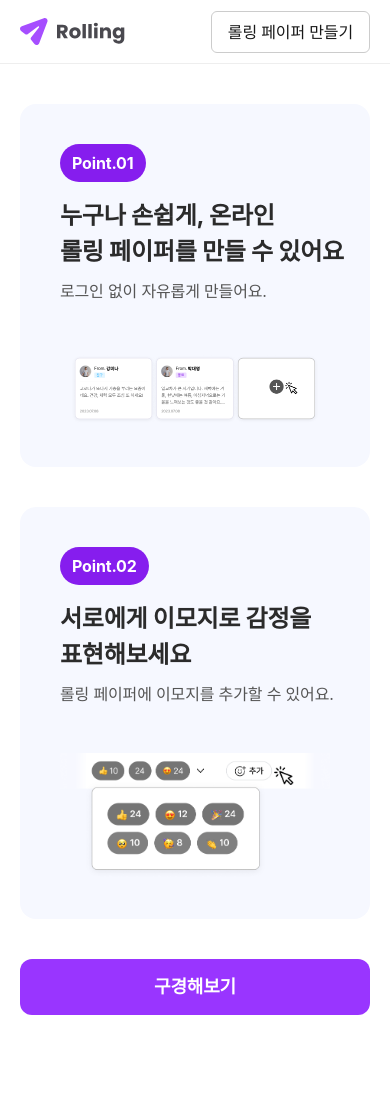
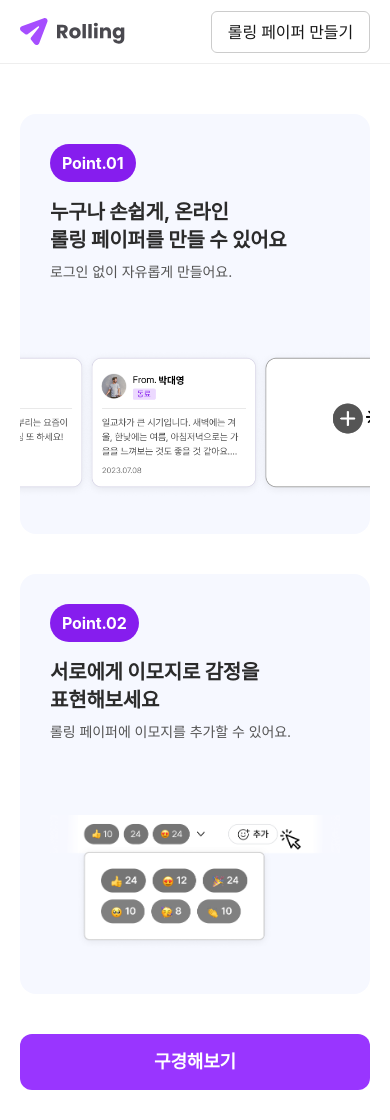
Before and after one commit to daeya0406/rolling-part2-team2, a React (Vite) app: page / in a window 390 px wide. Before the commit the page ends 1045 px from the top, so only its background shows below. Built offline with nearby package versions, Linux system fonts and the light colour scheme; a web font is replaced by a local one.

Commit message:
fix: 메인 페이지 모바일 반응형 style.scss 수정

```diff
--- a/src/pages/Main/style.scss
+++ b/src/pages/Main/style.scss
@@ -14,7 +14,7 @@
     margin: 0 auto;
   }
 
-  /* 공통 섹션 정의 */
+  /* 공통 섹션 영역 */
   .content__section {
     display: flex;
     justify-content: space-between;
@@ -23,8 +23,10 @@
     width: 100%;
     padding: 60px;
     border-radius: 24px;
-    background-color: #f6f8ff; // 지정된 컬러 가이드가 없어서 헥사코드로 설정함
-    transition: all 0.3s ease;
+    background-color: #f6f8ff;
+    transition: all 0.4s ease;
+    min-height: 420px;
+    overflow: hidden;
 
     /* 텍스트 영역 */
     .content__wrapper {
@@ -44,7 +46,7 @@
       width: fit-content;
     }
 
-    /* 타이틀과 디스크립션 */
+    /* 타이틀 & 디스크립션 */
     .content__title {
       @include typo(24, 700);
       color: var(--c-gray800);
@@ -57,7 +59,7 @@
       margin-bottom: 16px;
     }
 
-    /* 이미지 영역 */
+    /* 이미지 */
     .content__image {
       flex: 1;
       text-align: right;
@@ -66,22 +68,31 @@
         width: 100%;
         max-width: 800px;
         height: auto;
+        transform: translateX(40px);
+        transition: all 0.4s ease;
       }
     }
   }
 
-  /* 반전 섹션으로 이미지 왼쪽 배치 구성 */
+  /* 두 번째 섹션 */
   .content__section--reverse {
     .content__image {
       flex: 2;
       text-align: left;
 
       img {
-        max-width: 470px;
+        width: 100%;
+        max-width: 480px;
+        height: auto;
+        transform: translateX(50px);
+        transition: all 0.4s ease;
       }
     }
   }
 
+  /* ---------- ✅ 반응형 ---------- */
+
+  /* PC (1025px 이상) */
   @media (min-width: 1025px) {
     .content__section:first-of-type .content__wrapper {
       flex: 0.5;
@@ -94,13 +105,11 @@
     .btn {
       width: 100%;
       padding: 14px 30px;
-      display: block;
-      margin: 0 auto;
       box-sizing: border-box;
     }
 
     .visible__br {
-      display: none;
+      display: none !important;
     }
 
     .content__section,
@@ -111,78 +120,13 @@
       padding: 40px;
 
       .content__image {
-        order: 1;
+        order: 2;
         display: flex;
         justify-content: center;
         width: 100%;
 
         img {
-          max-width: 700px;
-          width: 100%;
-          height: auto;
-        }
-      }
-
-      .content__wrapper {
-        order: 1;
-        display: flex;
-        flex-direction: column;
-        align-items: flex-start;
-        text-align: left;
-        margin-left: 40px;
-      }
-
-      .content__title,
-      .content__description {
-        white-space: nowrap;
-        overflow: hidden;
-        text-overflow: ellipsis;
-        max-width: 90vw;
-      }
-    }
-
-    .content__section--reverse {
-      .content__image {
-        order: 2;
-
-        img {
-          max-width: 550px;
-          margin: 0 auto;
-        }
-      }
-    }
-  }
-
-  /* 모바일 (768px 이하) */
-  @media (max-width: 768px) {
-    padding: 50px 24px 30px;
-
-    .btn {
-      width: 100%;
-      max-width: 100%;
-      display: block;
-    }
-
-    .content__section,
-    .content__section--reverse {
-      border-radius: 16px;
-
-      .content__title {
-        @include typo(24, 700);
-      }
-
-      .content__description {
-        @include typo(16, 400);
-      }
-
-      .content__image {
-        order: 2;
-        display: flex;
-        justify-content: center;
-
-        img {
           max-width: 720px;
-          margin: 0 auto;
           transform: none;
         }
       }
@@ -195,66 +139,94 @@
       }
     }
 
+    .content__section--reverse .content__image img {
+      max-width: 550px;
+    }
+  }
+
+  /* 모바일 (768px 이하) */
+  @media (max-width: 768px) {
+    padding: 50px 20px 30px;
+
+    .visible__br {
+      display: none !important;
+    }
+
+    .content__section,
     .content__section--reverse {
+      border-radius: 16px;
+
+      .content__title {
+        @include typo(20, 700);
+      }
+
+      .content__description {
+        @include typo(14, 400);
+      }
+
       .content__image img {
-        max-width: 400px;
+        width: 110%;
+        text-align: center;
       }
     }
   }
 
-  /* 모바일 (580px 이하) */
-
-  @media (max-width: 580px) {
-    .main {
-      padding: 40px;
-    }
-
-    .visible__br {
-      display: inline;
-    }
-
-    .btn {
-      width: 100%;
-      max-width: 100%;
-      display: block;
-    }
-
-    .content__section,
-    .content__section--reverse {
-      .content__title {
-        @include typo(24, 700);
-      }
-
-      .content__description {
-        @include typo(16, 400);
-      }
+  /* 작은 모바일 (480px 이하) */
+  @media (max-width: 480px) {
+    .content__section {
+      padding: 30px;
 
       .content__image {
-        order: 2;
-        display: flex;
-        justify-content: center;
+        width: 140%;
+        text-align: center;
 
         img {
-          max-width: 720px;
-          margin: 0 auto;
+          width: 130%;
+          max-width: none;
+          height: auto;
+          object-fit: cover;
+          transform: translateX(-15%);
         }
       }
 
-      .content__wrapper {
-        order: 1;
-        text-align: left;
-        align-items: flex-start;
+      .content__title,
+      .content__description {
+        white-space: normal !important;
+        overflow: visible;
+        display: block;
+        line-height: 1.4;
+      }
+
+      .visible__br {
+        display: inline !important;
       }
     }
 
+    /* 반전 섹션 전용 */
     .content__section--reverse {
-      .content__image img {
-        max-width: 400px;
+      padding: 30px;
+
+      .content__image {
+        width: 100%;
+        text-align: center;
+
+        img {
+          width: 100%;
+          max-width: none;
+          height: auto;
+          object-fit: contain;
+          transform: none;
+          margin: 0 auto;
+          transition: all 0.3s ease;
+        }
       }
     }
   }
 
-  @media (max-width: 480px) {
-    padding: 40px 20px 30px;
+  /* 초소형 (360px 이하) */
+  @media (max-width: 360px) {
+    .visible__br {
+      display: inline !important;
+    }
   }
 }
```
